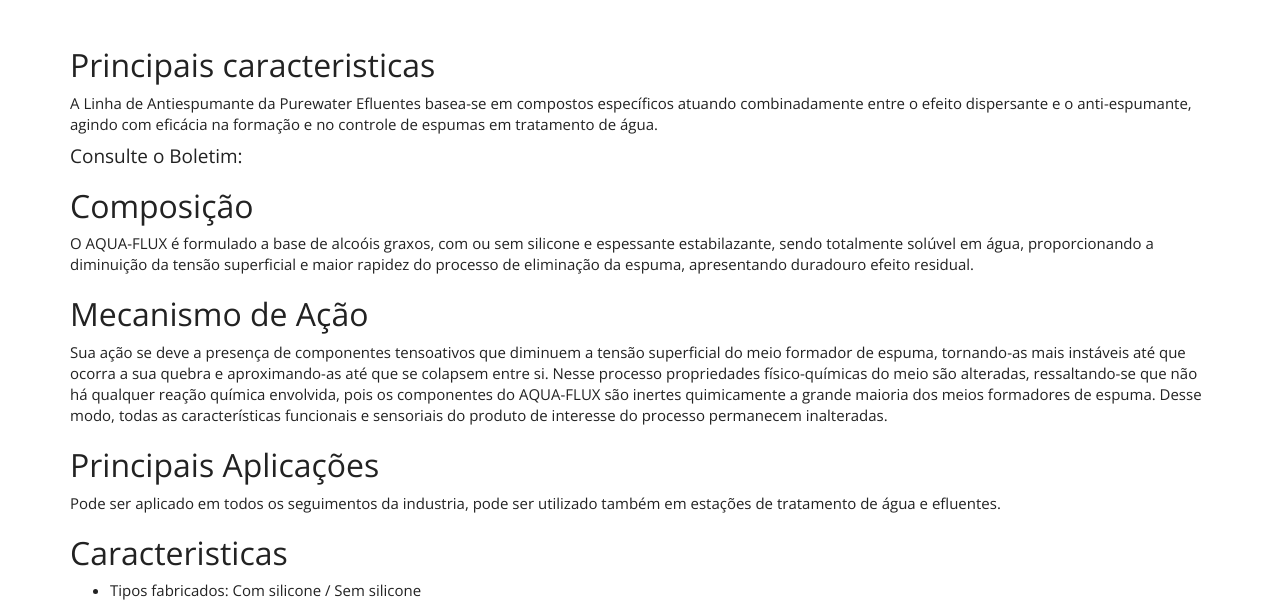
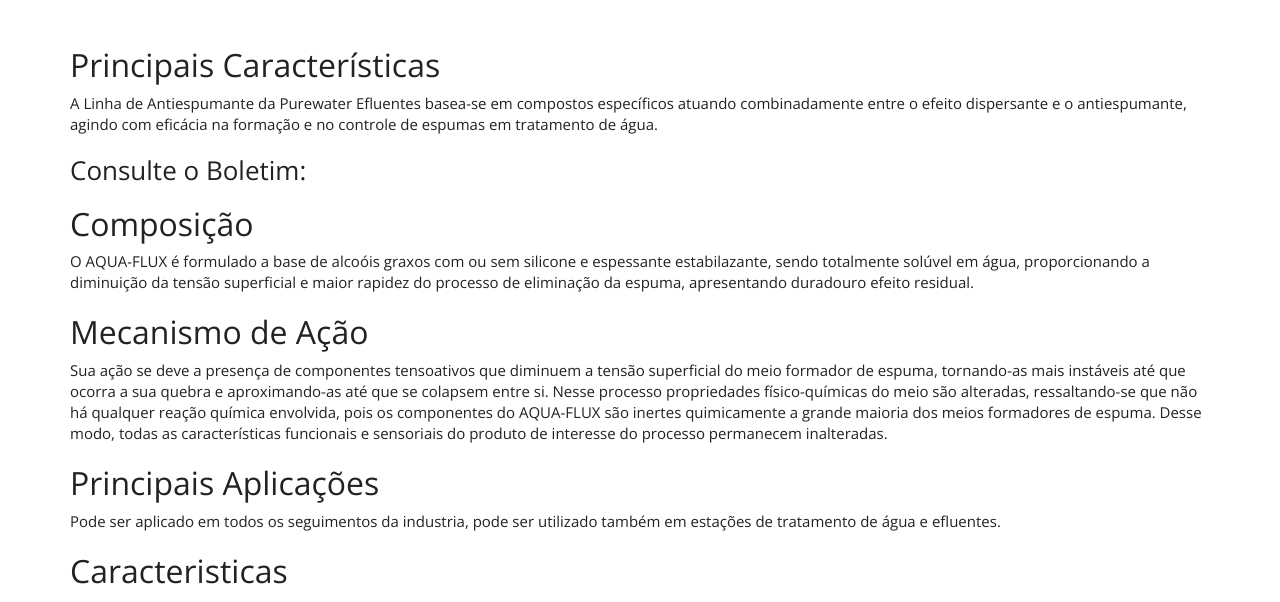
Before and after one commit to purewaterefluentes/purewaterefluentes.github.io, a Jekyll site: the page built from produtos/anti-espumante.md, in a window 1280 px wide and 900 px high, cut to the strip 298-900 px from the top of the window. Built offline with Jekyll 4.4.1, drawn with Linux system fonts in a browser that asks for light colours; nearby versions of some CDN libraries; library files that are not in the unit come from our copies.

Commit message:
Update anti-espumante.md

```diff
--- a/produtos/anti-espumante.md
+++ b/produtos/anti-espumante.md
@@ -5,13 +5,13 @@
 subtitle: Antiespumante
 ---
 
-## Principais caracteristicas
-A Linha de Antiespumante da Purewater Efluentes basea-se em compostos específicos atuando combinadamente entre o efeito dispersante e o anti-espumante, agindo com eficácia na formação e no controle de espumas em tratamento de água.
+## Principais Características
+A Linha de Antiespumante da Purewater Efluentes basea-se em compostos específicos atuando combinadamente entre o efeito dispersante e o antiespumante, agindo com eficácia na formação e no controle de espumas em tratamento de água.
 
-#### Consulte o Boletim:
+### Consulte o Boletim:
 
 ## Composição
-O AQUA-FLUX é formulado a base de alcoóis graxos, com ou sem silicone e espessante estabilazante,  sendo totalmente solúvel em água, proporcionando a diminuição da tensão superficial e maior rapidez do processo de eliminação da espuma, apresentando duradouro efeito residual.
+O AQUA-FLUX é formulado a base de alcoóis graxos com ou sem silicone e espessante estabilazante,  sendo totalmente solúvel em água, proporcionando a diminuição da tensão superficial e maior rapidez do processo de eliminação da espuma, apresentando duradouro efeito residual.
 
 ## Mecanismo de Ação
 Sua ação se deve a presença de componentes tensoativos que diminuem a tensão superficial do meio formador de espuma, tornando-as mais instáveis até que ocorra a sua quebra e aproximando-as até que se colapsem entre si.
```
